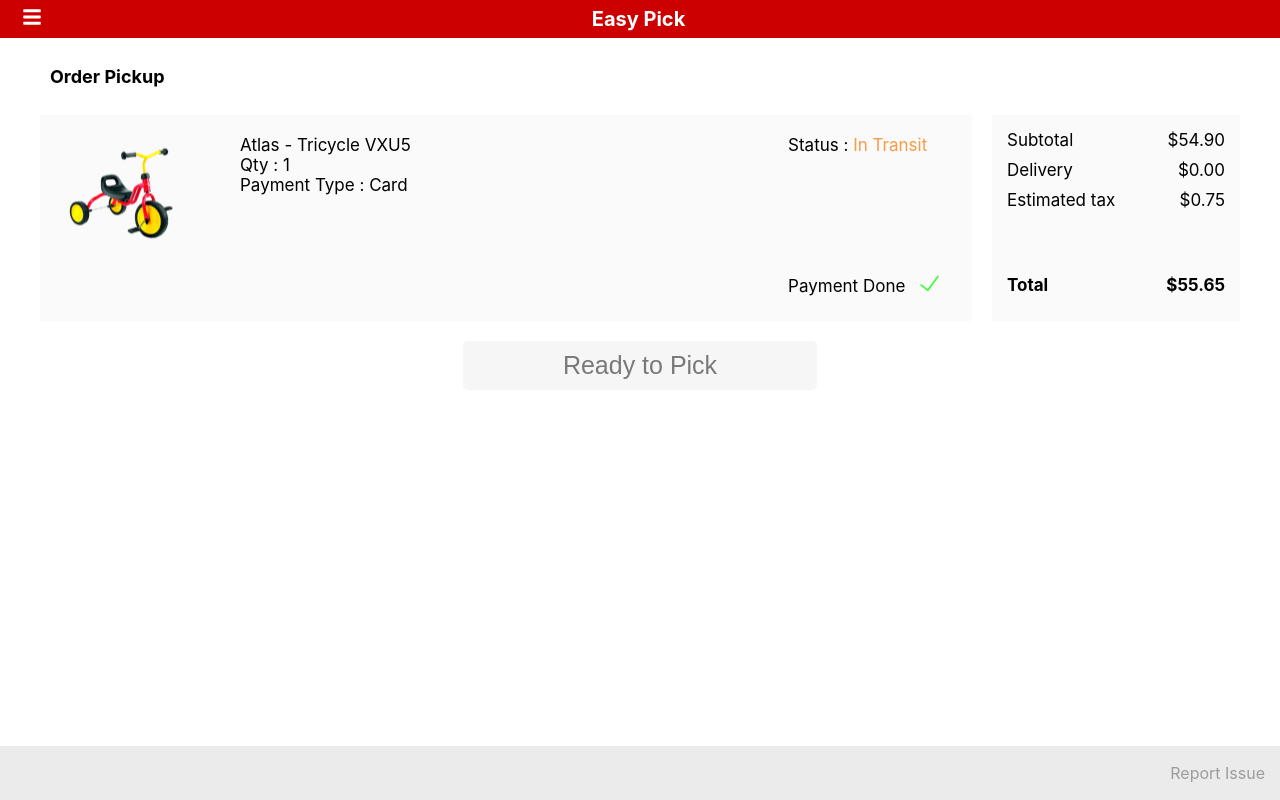
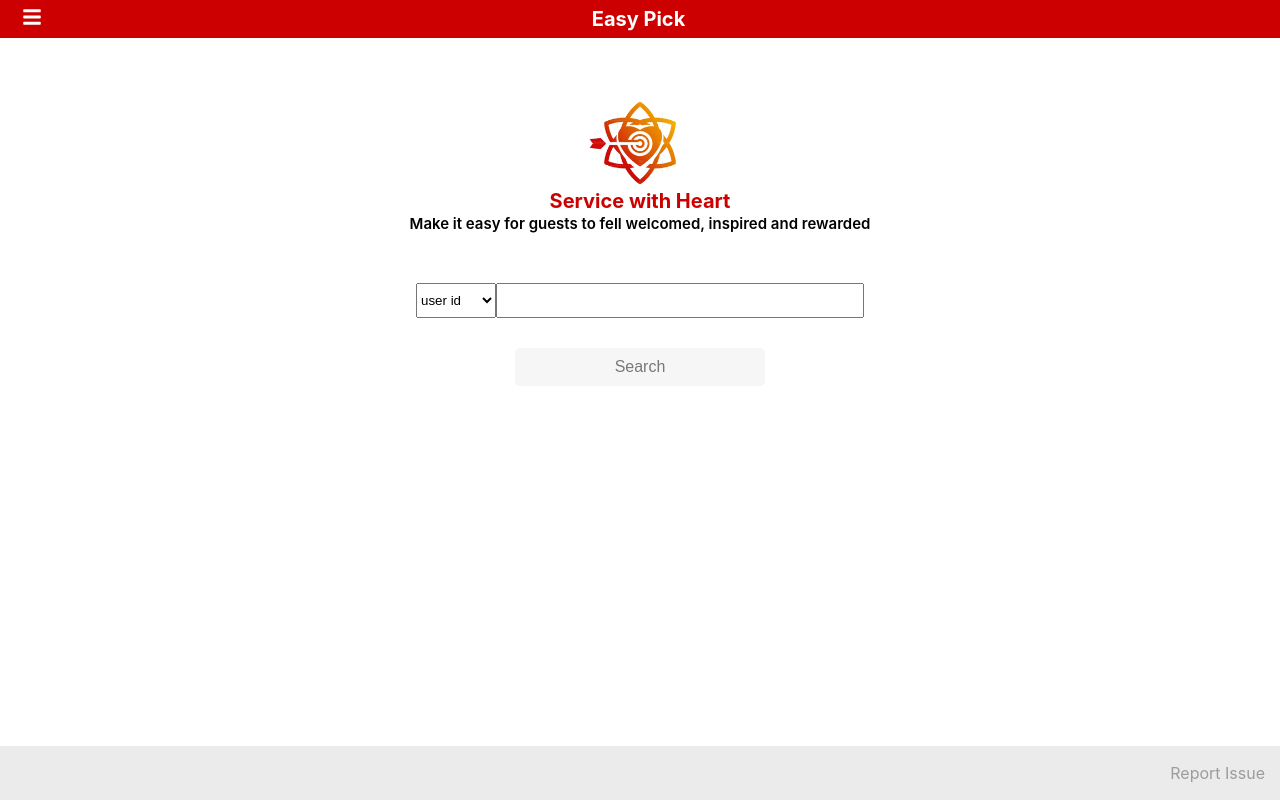
Before and after one commit to MNishita/pick-up-elevator, a React (Create React App) app: page / in a window 1280 px wide. Built offline with nearby package versions, Linux system fonts and the light colour scheme.

Commit message:
updated homepage.js

```diff
--- a/src/App.js
+++ b/src/App.js
@@ -3,12 +3,19 @@ import Header from './components/header';
 import Footer from './components/bottombar';
 import Homepage from './pages/main/homepage';
 import Order from './pages/order/order-details';
+import {BrowserRouter as Router, Route, Routes} from 'react-router-dom';
 
 function App() {
   return (
     <div className="App">
       <Header/>
-      <Order/>
+      <Router>
+        <Routes>
+          <Route path='/' element={<Homepage/>}/>
+          <Route path='/homepage' element={<Homepage/>}/>
+          <Route path='/orderdetails' element={<Order/>}/>
+        </Routes>
+      </Router>
       <Footer/>
     </div>
   );
--- a/src/pages/main/homepage.css
+++ b/src/pages/main/homepage.css
@@ -39,9 +39,10 @@
     background: #f6f6f6;
     border: #f6f6f6;
     color: #797979;
+    font-size: medium;
 }
 
-@media screen and (max-width:480px) {
+@media screen and (max-width:490px) {
     .main-container {
         margin: 100px 20px;
     }
--- a/src/pages/main/homepage.js
+++ b/src/pages/main/homepage.js
@@ -1,8 +1,12 @@
 import React from "react";
 import "./homepage.css";
 import MyImage from "../../assets/Heart-Target.svg";
+import {useNavigate} from 'react-router-dom';
 
 function Homepage() {
+
+    let navigate = useNavigate();
+
     return(
         <div className="main-container">
             <div>
@@ -25,7 +29,9 @@ function Homepage() {
                     </label>
                     <input type="text" name="text" className="form-text"/>
                 </div>
-                <input className="button" type="submit" value="Search"/>
+                <button className="button" onClick={()=>{navigate("/orderdetails")}}>
+                    Search
+                </button>
                 </form>
             </div>
         </div>
```
